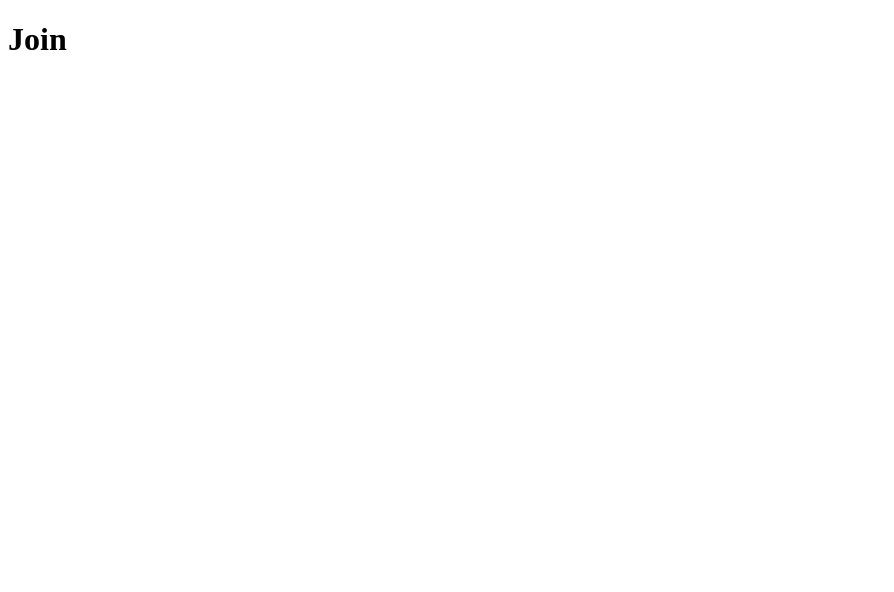
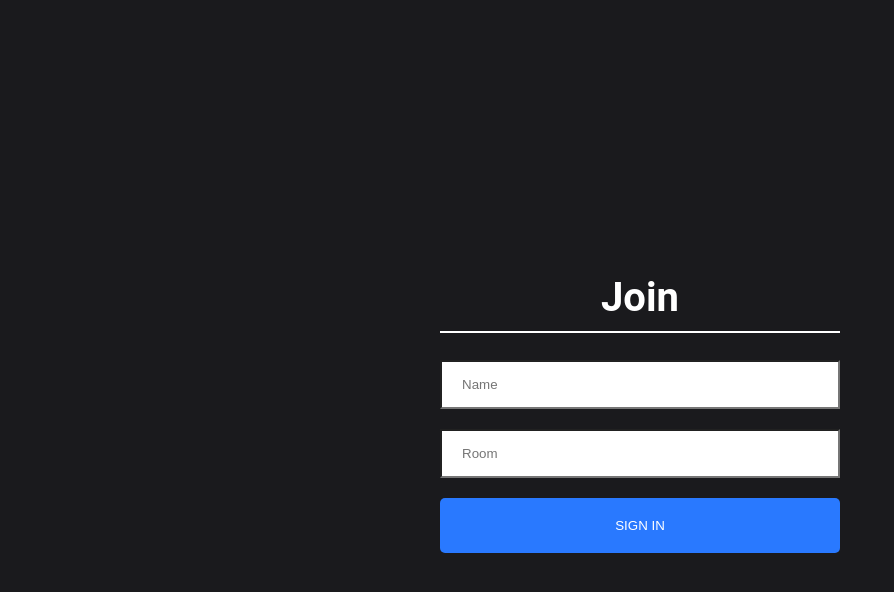
Before and after one commit to storiaca/chat-app, a React (Create React App) app in the folder client/: page / in a window 1280 px wide. Shown: the top 592 px of the page, without its empty margins (0-894 px from the left). Built offline with nearby package versions, Linux system fonts and the light colour scheme.

Commit message:
Design Join component

```diff
--- a/client/src/App.js
+++ b/client/src/App.js
@@ -1,8 +1,8 @@
 import React from "react";
 import { BrowserRouter as Router, Route } from "react-router-dom";
 
-import Join from "./components/Join";
-import Chat from "./components/Chat";
+import Join from "./components/Join/Join";
+import Chat from "./components/Chat/Chat";
 
 const App = () => (
   <Router>
--- a/client/src/components/Chat.js
+++ b/client/src/components/Chat/Chat.js
@@ -1,5 +1,4 @@
 import React from "react";
-import PropTypes from "prop-types";
 
 const Chat = props => {
   return (
@@ -9,6 +8,4 @@
   );
 };
 
-Chat.propTypes = {};
-
 export default Chat;
--- a/client/src/components/Join.js
+++ /dev/null
@@ -1,14 +0,0 @@
-import React from "react";
-import PropTypes from "prop-types";
-
-const Join = props => {
-  return (
-    <div>
-      <h1>Join</h1>
-    </div>
-  );
-};
-
-Join.propTypes = {};
-
-export default Join;
--- /dev/null
+++ b/client/src/components/Join/Join.css
@@ -0,0 +1,70 @@
+html,
+body {
+  font-family: "Roboto", sans-serif;
+  padding: 0;
+  margin: 0;
+}
+
+#root {
+  height: 100vh;
+}
+
+* {
+  box-sizing: border-box;
+}
+
+.joinOuterContainer {
+  display: flex;
+  justify-content: center;
+  text-align: center;
+  height: 100vh;
+  align-items: center;
+  background-color: #1a1a1d;
+}
+
+.joinInnerContainer {
+  width: 25rem;
+}
+
+.joinInput {
+  border-radius: 0;
+  padding: 15px 20px;
+  width: 100%;
+}
+
+.heading {
+  color: white;
+  font-size: 2.5em;
+  padding-bottom: 10px;
+  border-bottom: 2px solid white;
+}
+
+.button {
+  color: #fff !important;
+  text-transform: uppercase;
+  text-decoration: none;
+  background: #2979ff;
+  padding: 20px;
+  border-radius: 5px;
+  display: inline-block;
+  border: none;
+  width: 100%;
+}
+
+.mt-20 {
+  margin-top: 20px;
+}
+
+@media (min-width: 300px) and (max-width: 480px) {
+  .joinOuterContainer {
+    height: 100%;
+  }
+
+  .joinInnerContainer {
+    width: 90%;
+  }
+}
+
+button:focus {
+  outline: 0;
+}
--- /dev/null
+++ b/client/src/components/Join/Join.js
@@ -0,0 +1,42 @@
+import React, { useState } from "react";
+import { Link } from "react-router-dom";
+
+import "./Join.css";
+
+const Join = props => {
+  const [name, setName] = useState("");
+  const [room, setRoom] = useState("");
+  return (
+    <div className="joinOuterContainer">
+      <div className="joinInnerContainer">
+        <h1 className="heading">Join</h1>
+        <div>
+          <input
+            placeholder="Name"
+            className="joinInput"
+            type="text"
+            onChange={event => setName(event.target.value)}
+          />
+        </div>
+        <div>
+          <input
+            placeholder="Room"
+            className="joinInput mt-20"
+            type="text"
+            onChange={event => setRoom(event.target.value)}
+          />
+        </div>
+        <Link
+          onClick={event => (!name || !room ? event.preventDefault() : null)}
+          to={`/chat?name=${name}&room=${room}`}
+        >
+          <button className="button mt-20" type="submit">
+            Sign In
+          </button>
+        </Link>
+      </div>
+    </div>
+  );
+};
+
+export default Join;
```
Also changed, not shown: client/src/components/Chat/Chat.css (added, +34 -0 lines).
